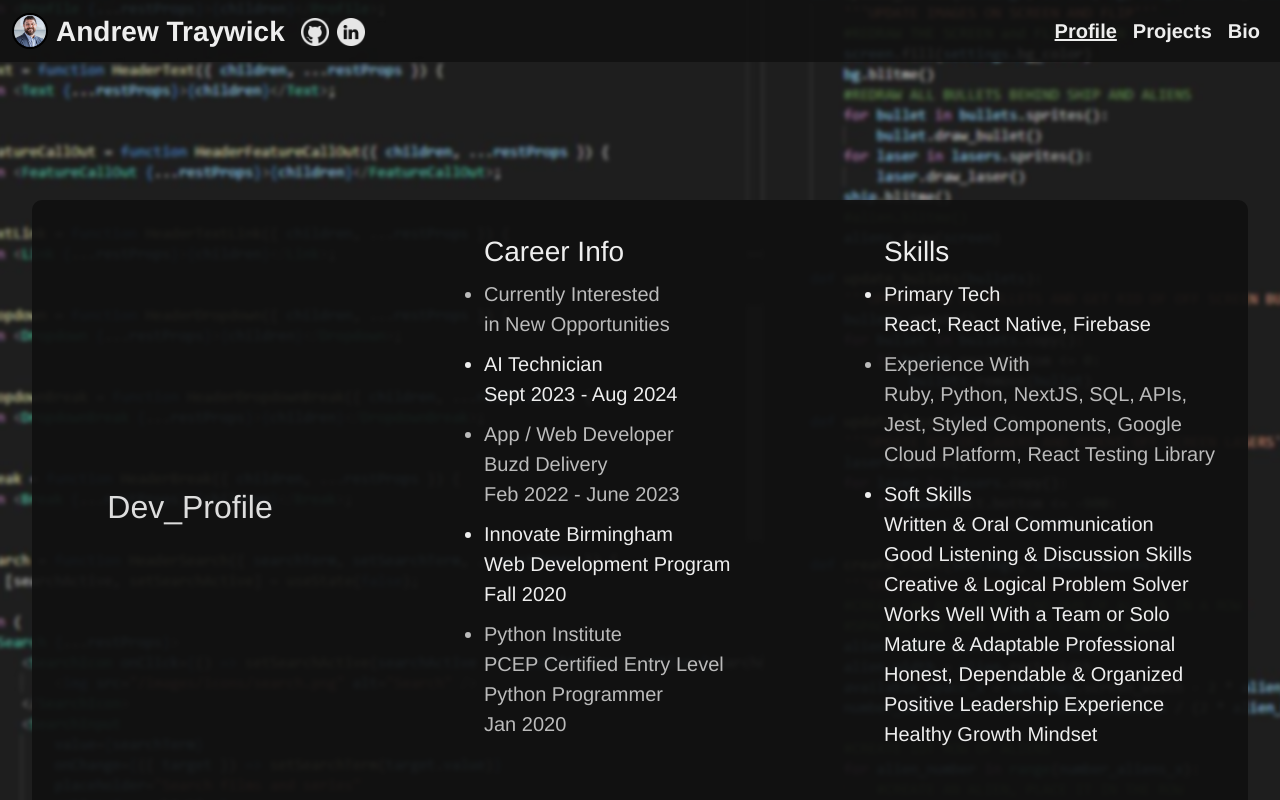
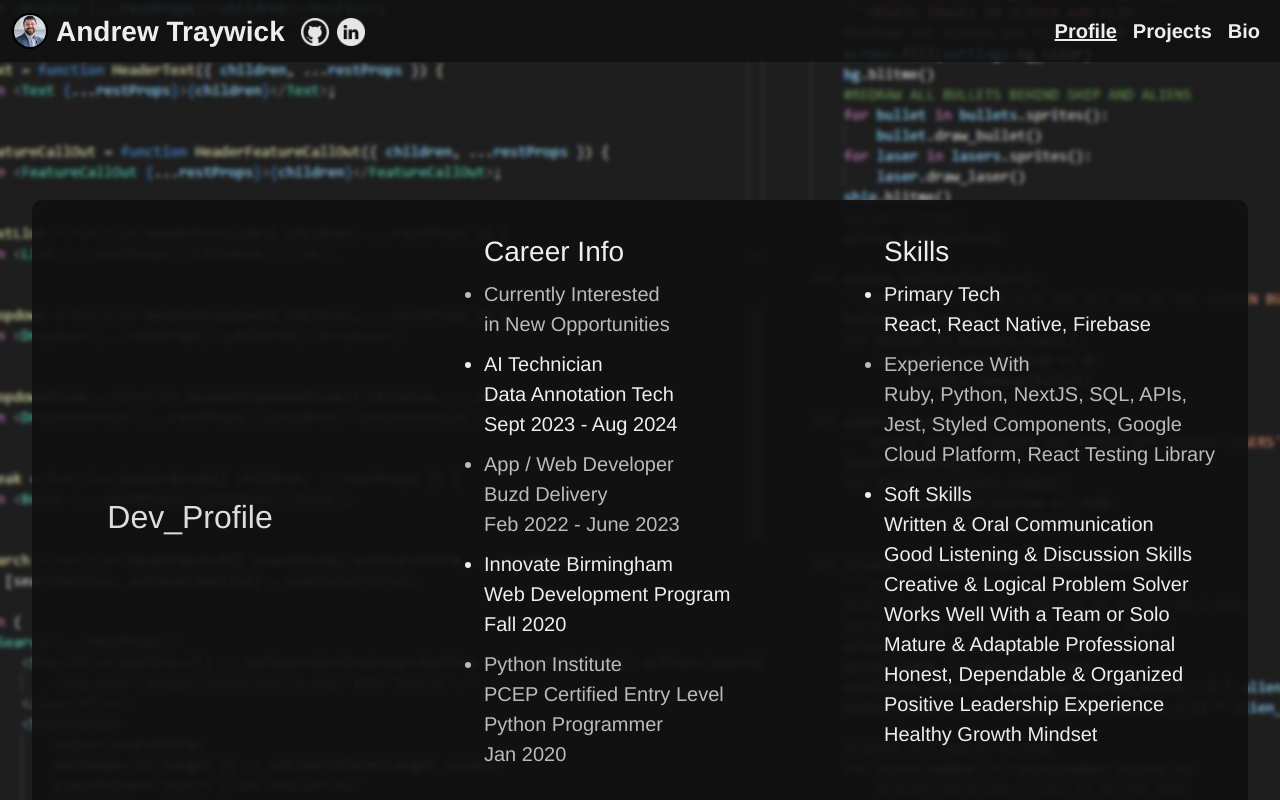
Before and after one commit to jAndrew78/dev-bio, a React (Create React App) app: page /dev-profile in a window 1280 px wide. Built offline with nearby package versions, Linux system fonts and the light colour scheme.

Commit message:
update employment history

```diff
--- a/src/components/pages/profile/index.jsx
+++ b/src/components/pages/profile/index.jsx
@@ -46,6 +46,8 @@ export const Profile = props => {
                   </li>
                   <li>
                     AI Technician
+                    <br />
+                    Data Annotation Tech
                     <br />
                     Sept 2023 - Aug 2024
                   </li>
```
